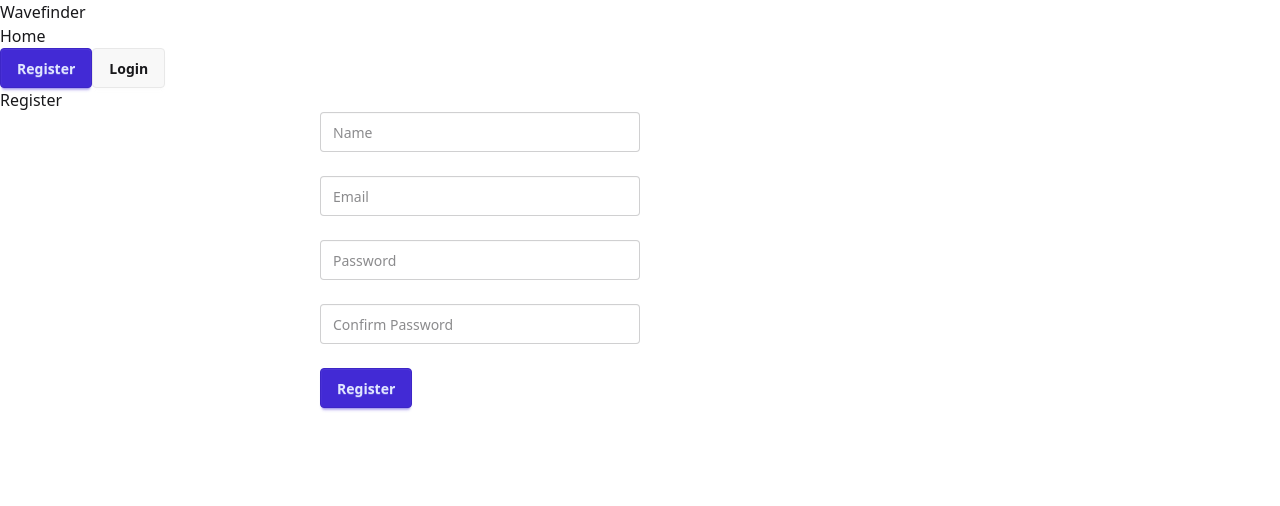
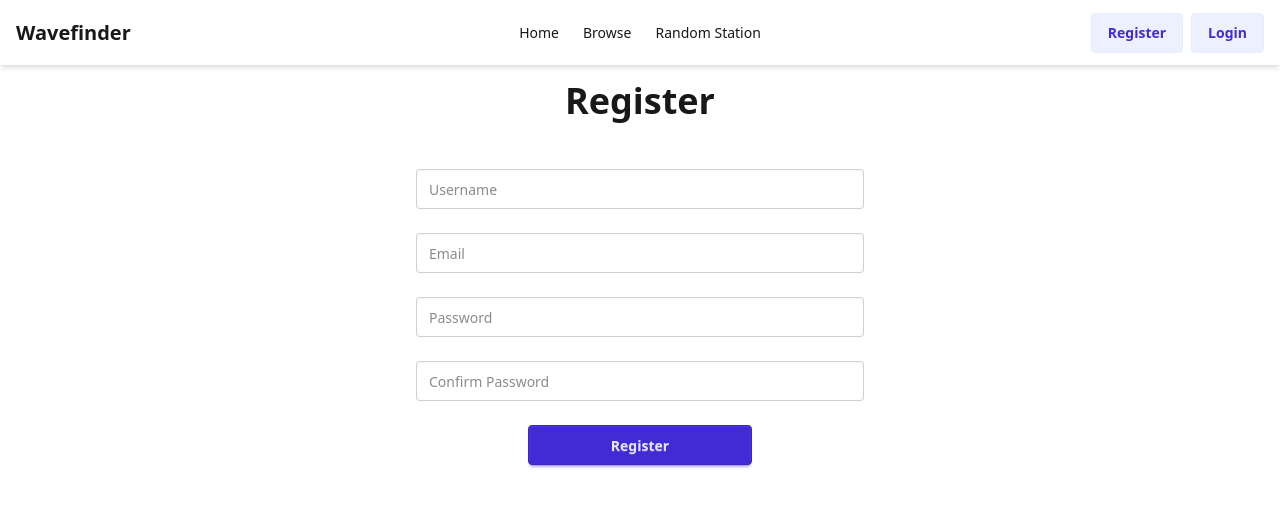
Before and after one commit to EndorphinLietuva/wavefinderweb, a React (Vite) app: page /register in a window 1280 px wide. Shown: the top 506 px of the page. Built offline with nearby package versions, Linux system fonts and the light colour scheme.

Commit message:
Refactor routing and authentication handling; improve loading state management and enhance login form styling

```diff
--- a/src/App.jsx
+++ b/src/App.jsx
@@ -1,4 +1,4 @@
-import { BrowserRouter, Routes, Route } from "react-router-dom";
+import { Routes, Route, Navigate } from "react-router-dom";
 import "./App.css";
 import Layout from "./Pages/Layout";
 import Home from "./Pages/Home";
@@ -8,23 +8,41 @@ import { useContext } from "react";
 import { AppContext } from "./Context/AppContext";
 
 export default function App() {
-	const { user } = useContext(AppContext);
+	const { user, isLoading } = useContext(AppContext);
+
+	if (isLoading) {
+		return (
+			<div className="loading-container flex items-center justify-center h-screen">
+				<div className="loading loading-spinner loading-xl"></div>
+			</div>
+		);
+	}
 
 	return (
-		<BrowserRouter>
 		<Routes>
 			<Route path="/" element={<Layout />}>
 				<Route index element={<Home />} />
+
+				{/* Auth routes */}
+				{!user ? (
+					<>
+						<Route path="login" element={<Login />} />
+						<Route path="register" element={<Register />} />
+					</>
+				) : (
+					// Redirect authenticated users away from auth routes
+					["login", "register"].map((path) => (
 						<Route
-						path="/register"
-						element={user ? <Home /> : <Register />}
+							key={path}
+							path={path}
+							element={<Navigate to="/" replace />}
 						/>
-					<Route
-						path="/login"
-						element={user ? <Home /> : <Login />}
-					/>
+					))
+				)}
+
+				{/* Catch-all route */}
+				<Route path="*" element={<Navigate to="/" replace />} />
 			</Route>
 		</Routes>
-		</BrowserRouter>
 	);
 }
--- /dev/null
+++ b/src/Components/Navbar.jsx
@@ -0,0 +1,165 @@
+import { Link } from "react-router-dom";
+import { useContext } from "react";
+import { AppContext } from "../Context/AppContext";
+
+export default function Navbar() {
+	const { user, logout } = useContext(AppContext);
+
+	return (
+		<div className="navbar bg-base-100 shadow-md px-4">
+			<div className="navbar-start">
+				<div className="dropdown">
+					<div
+						tabIndex={0}
+						role="button"
+						className="btn btn-ghost lg:hidden">
+						<svg
+							xmlns="http://www.w3.org/2000/svg"
+							className="h-5 w-5"
+							fill="none"
+							viewBox="0 0 24 24"
+							stroke="currentColor">
+							{" "}
+							<path
+								strokeLinecap="round"
+								strokeLinejoin="round"
+								strokeWidth="2"
+								d="M4 6h16M4 12h8m-8 6h16"
+							/>{" "}
+						</svg>
+					</div>
+					<ul
+						tabIndex={0}
+						className="menu menu-sm dropdown-content bg-base-100 rounded-box z-1 mt-3 w-52 p-2 shadow-md">
+						<li>
+							<Link to="/" className="nav-link">
+								Home
+							</Link>
+						</li>
+
+						<li>
+							<Link>Browse</Link>
+						</li>
+						<li>
+							<Link>Random Station</Link>
+						</li>
+						{/* <li>
+							<Link>TBA</Link>
+							<ul className="p-2">
+								<li>
+									<Link>Submenu 1</Link>
+								</li>
+								<li>
+									<Link>Submenu 2</Link>
+								</li>
+							</ul>
+						</li> */}
+						<div className="divider m-0 p-0 sm:hidden" />
+						{user ? (
+							<>
+								<li className="block sm:hidden">
+									<Link className="font-bold">
+										{user.username}
+									</Link>
+								</li>
+								<form
+									onSubmit={logout}
+									className="block sm:hidden">
+									<li>
+										<button
+											className="cursor-pointer w-full text-left"
+											type="submit">
+											Logout
+										</button>
+									</li>
+								</form>
+							</>
+						) : (
+							<>
+								<li className="block sm:hidden">
+									<Link to="/register">Register</Link>
+								</li>
+								<li className="block sm:hidden">
+									<Link to="/login">Login</Link>
+								</li>
+							</>
+						)}
+					</ul>
+				</div>
+				<Link
+					to="/"
+					className="font-bold text-xl hover:text-2xl transition-all duration-50">
+					Wavefinder
+				</Link>
+			</div>
+			<div className="navbar-center hidden lg:flex">
+				<ul className="menu menu-horizontal px-1">
+					<li>
+						<Link to="/" className="nav-link">
+							Home
+						</Link>
+					</li>
+					<li>
+						<Link>Browse</Link>
+					</li>
+					<li>
+						<Link>Random Station</Link>
+					</li>
+					{/* <li>
+						<details>
+							<summary>TBA</summary>
+							<ul className="p-2">
+								<li>
+									<Link>Submenu 1</Link>
+								</li>
+								<li>
+									<Link>Submenu 2</Link>
+								</li>
+							</ul>
+						</details>
+					</li> */}
+				</ul>
+			</div>
+			{user ? (
+				<div className="navbar-end space-x-2 hidden sm:flex">
+					<details
+						className="dropdown dropdown-end"
+						onMouseLeave={(e) => e.target.removeAttribute("open")}>
+						<summary className="btn btn-ghost m-1">
+							{user.username}
+						</summary>
+						<ul
+							className="menu dropdown-content bg-base-100 rounded-box z-1 w-32 p-2 shadow-md"
+							onMouseLeave={(e) =>
+								e.target
+									.closest("details")
+									.removeAttribute("open")
+							}>
+							<li>
+								<a>Profile</a>
+							</li>
+							<form onSubmit={logout}>
+								<li>
+									<button
+										className="cursor-pointer w-full text-left no-hover"
+										type="submit">
+										Logout
+									</button>
+								</li>
+							</form>
+						</ul>
+					</details>
+				</div>
+			) : (
+				<div className="navbar-end space-x-2 hidden sm:flex">
+					<Link to="/register" className="btn btn-soft btn-primary">
+						Register
+					</Link>
+					<Link to="/login" className="btn btn-soft btn-primary">
+						Login
+					</Link>
+				</div>
+			)}
+		</div>
+	);
+}
--- a/src/Context/AppContext.jsx
+++ b/src/Context/AppContext.jsx
@@ -1,30 +1,60 @@
 import React, { useState, useEffect } from "react";
 import { AppContext } from "./AppContext";
+import { useNavigate } from "react-router-dom";
 
 export default function AppProvider({ children }) {
 	const [token, setToken] = useState(localStorage.getItem("token"));
 	const [user, setUser] = useState(null);
+	const [isLoading, setIsLoading] = useState(true);
+	const navigate = useNavigate();
 
 	useEffect(() => {
 		async function getUser() {
-			const res = await fetch("api/user", {
-				headers: {
-					Authorization: `Bearer ${token}` // do not use double quotes here
+			try {
+				setIsLoading(true);
+				if (!token) {
+					setIsLoading(false);
+					return;
 				}
-			});
-			const data = await res.json();
-			if (res.ok) {
-				setUser(data);
+
+				const res = await fetch("/api/user", {
+					headers: { Authorization: `Bearer ${token}` }
+				});
+
+				if (!res.ok) throw new Error("Auth failed");
+
+				setUser(await res.json());
+			} catch (error) {
+				console.error("Auth check failed:", error);
+				localStorage.removeItem("token");
+				setToken(null);
+				setUser(null);
+			} finally {
+				setIsLoading(false);
 			}
 		}
 
-		if (token) {
-			getUser();
+		getUser();
+	}, [token]);
+
+	const logout = async (e) => {
+		e.preventDefault();
+		const res = await fetch("/api/logout", {
+			method: "POST",
+			headers: {
+				Authorization: `Bearer ${token}`
+			}
+		});
+		if (res.ok) {
+			setToken(null);
+			setUser(null);
+			navigate("/");
 		}
-	}, [token]); // runs every time token changes
+	};
 
 	return (
-		<AppContext.Provider value={{ token, setToken, user, setUser }}>
+		<AppContext.Provider
+			value={{ token, setToken, user, setUser, logout, isLoading }}>
 			{children}
 		</AppContext.Provider>
 	);
--- a/src/Pages/Auth/Login.jsx
+++ b/src/Pages/Auth/Login.jsx
@@ -31,25 +31,49 @@ export default function Login() {
 
 	return (
 		<>
-			<h1 className="title">Login</h1>
-
-			<form onSubmit={handleLogin} className="w-1/2 mx-auto space-y-6">
+			<div className="flex flex-col items-center justify-center m-4 space-y-12">
+				<h1 className="text-4xl font-bold">Login</h1>
+				<form
+					onSubmit={handleLogin}
+					className="flex flex-col justify-center w-full max-w-md mx-auto space-y-6">
 					<div>
+						<label className="floating-label">
+							<span>Email</span>
 							<input
-						type="text"
-						className="input"
+								name="email"
+								type="email"
+								className={
+									errors.email
+										? "input input-error w-full"
+										: "input w-full"
+								}
 								placeholder="Email"
 								value={formData.email}
 								onChange={(e) =>
-							setFormData({ ...formData, email: e.target.value })
+									setFormData({
+										...formData,
+										email: e.target.value
+									})
 								}
 							/>
-					{errors.email && <p className="error">{errors.email[0]}</p>}
+						</label>
+						{errors.email && (
+							<p className="error text-error italic text-sm">
+								{errors.email[0]}
+							</p>
+						)}
 					</div>
 					<div>
+						<label className="floating-label">
+							<span>Password</span>
 							<input
+								name="password"
 								type="password"
-						className="input"
+								className={
+									errors.password
+										? "input input-error w-full"
+										: "input w-full"
+								}
 								placeholder="Password"
 								value={formData.password}
 								onChange={(e) =>
@@ -59,13 +83,19 @@ export default function Login() {
 									})
 								}
 							/>
+						</label>
 						{errors.password && (
-						<p className="error">{errors.password[0]}</p>
+							<p className="error text-error italic text-sm">
+								{errors.password[0]}
+							</p>
 						)}
 					</div>
 
-				<button className="btn btn-primary">Login</button>
+					<button className="btn btn-primary w-1/2 mx-auto">
+						Login
+					</button>
 				</form>
+			</div>
 		</>
 	);
 }
--- a/src/Pages/Auth/Register.jsx
+++ b/src/Pages/Auth/Register.jsx
@@ -6,7 +6,7 @@ export default function Register() {
 	const navigate = useNavigate();
 	const { setToken } = useContext(AppContext);
 	const [formData, setFormData] = useState({
-		name: "",
+		username: "",
 		email: "",
 		password: "",
 		password_confirmation: ""
@@ -16,7 +16,7 @@ export default function Register() {
 
 	async function handleRegister(e) {
 		e.preventDefault();
-		const res = await fetch("api/register", {
+		const res = await fetch("/api/register", {
 			method: "POST",
 			body: JSON.stringify(formData)
 		});
@@ -33,37 +33,77 @@ export default function Register() {
 
 	return (
 		<>
-			<h1 className="title">Register</h1>
-
-			<form onSubmit={handleRegister} className="w-1/2 mx-auto space-y-6">
+			<div className="flex flex-col items-center justify-center m-4 space-y-12">
+				<h1 className="text-4xl font-bold">Register</h1>
+				<form
+					onSubmit={handleRegister}
+					className="flex flex-col justify-center w-full max-w-md mx-auto space-y-6">
 					<div>
+						<label className="floating-label">
+							<span>Username</span>
 							<input
+								name="username"
 								type="text"
-						className="input"
-						placeholder="Name"
-						value={formData.name}
+								className={
+									errors.username
+										? "input input-error w-full"
+										: "input w-full"
+								}
+								placeholder="Username"
+								value={formData.username}
 								onChange={(e) =>
-							setFormData({ ...formData, name: e.target.value })
+									setFormData({
+										...formData,
+										username: e.target.value
+									})
 								}
 							/>
-					{errors.name && <p className="error">{errors.name[0]}</p>}
+						</label>
+
+						{errors.username && (
+							<p className="error text-error italic text-sm">
+								{errors.username[0]}
+							</p>
+						)}
 					</div>
 					<div>
+						<label className="floating-label">
+							<span>Email</span>
 							<input
-						type="text"
-						className="input"
+								name="email"
+								type="email"
+								className={
+									errors.email
+										? "input input-error w-full"
+										: "input w-full"
+								}
 								placeholder="Email"
 								value={formData.email}
 								onChange={(e) =>
-							setFormData({ ...formData, email: e.target.value })
+									setFormData({
+										...formData,
+										email: e.target.value
+									})
 								}
 							/>
-					{errors.email && <p className="error">{errors.email[0]}</p>}
+						</label>
+						{errors.email && (
+							<p className="error text-error italic text-sm">
+								{errors.email[0]}
+							</p>
+						)}
 					</div>
 					<div>
+						<label className="floating-label">
+							<span>Password</span>
 							<input
+								name="password"
 								type="password"
-						className="input"
+								className={
+									errors.password
+										? "input input-error w-full"
+										: "input w-full"
+								}
 								placeholder="Password"
 								value={formData.password}
 								onChange={(e) =>
@@ -73,14 +113,24 @@ export default function Register() {
 									})
 								}
 							/>
+						</label>
 						{errors.password && (
-						<p className="error">{errors.password[0]}</p>
+							<p className="error text-error italic text-sm">
+								{errors.password[0]}
+							</p>
 						)}
 					</div>
 					<div>
+						<label className="floating-label">
+							<span>Confirm Password</span>
 							<input
+								name="password-confirm"
 								type="password"
-						className="input"
+								className={
+									errors.password
+										? "input input-error w-full"
+										: "input w-full"
+								}
 								placeholder="Confirm Password"
 								value={formData.password_confirmation}
 								onChange={(e) =>
@@ -90,10 +140,14 @@ export default function Register() {
 									})
 								}
 							/>
+						</label>
 					</div>
 
-				<button className="btn btn-primary">Register</button>
+					<button className="btn btn-primary w-1/2 mx-auto">
+						Register
+					</button>
 				</form>
+			</div>
 		</>
 	);
 }
--- a/src/Pages/Home.jsx
+++ b/src/Pages/Home.jsx
@@ -13,6 +13,8 @@ export default function Home() {
 		<>
 			<h1>Test</h1>
 			<pre>{data ? JSON.stringify(data, null, 2) : "Loading..."}</pre>
+			<pre>{data ? JSON.stringify(data, null, 2) : "Loading..."}</pre>
+			<pre>{data ? JSON.stringify(data, null, 2) : "Loading..."}</pre>
 		</>
 	);
 }
--- a/src/Pages/Layout.jsx
+++ b/src/Pages/Layout.jsx
@@ -1,58 +1,12 @@
 import { Link, Outlet } from "react-router-dom";
-import { useContext } from "react";
 import { AppContext } from "../Context/AppContext";
-import { useNavigate } from "react-router-dom";
+import Navbar from "../Components/Navbar";
 
 export default function Layout() {
-	const { user, token, setUser, setToken } = useContext(AppContext);
-	const navigate = useNavigate();
-
-	async function handleLougout(e) {
-		e.preventDefault();
-		const res = await fetch("api/logout", {
-			method: "POST",
-			headers: {
-				Authorization: `Bearer ${token}`
-			}
-		});
-		if (res.ok) {
-			setToken(null);
-			setUser(null);
-			localStorage.removeItem("token");
-			navigate("/login");
-		}
-	}
 	return (
 		<>
 			<header>
-				<nav>
-					<h1>Wavefinder</h1>
-					<Link to="/" className="nav-link">
-						Home
-					</Link>
-
-					{user ? (
-						<div>
-							<div>{user.name}</div>
-							<div>
-								<form onSubmit={handleLougout}>
-									<button className="btn btn-primary">
-										Logout
-									</button>
-								</form>
-							</div>
-						</div>
-					) : (
-						<div>
-							<Link to="/register" className="btn btn-primary">
-								Register
-							</Link>
-							<Link to="/login" className="btn">
-								Login
-							</Link>
-						</div>
-					)}
-				</nav>
+				<Navbar />
 			</header>
 
 			<main>
```
Also changed, not shown: src/main.jsx (+6 -3 lines). Lines whose indentation alone changed are shown as unchanged.
